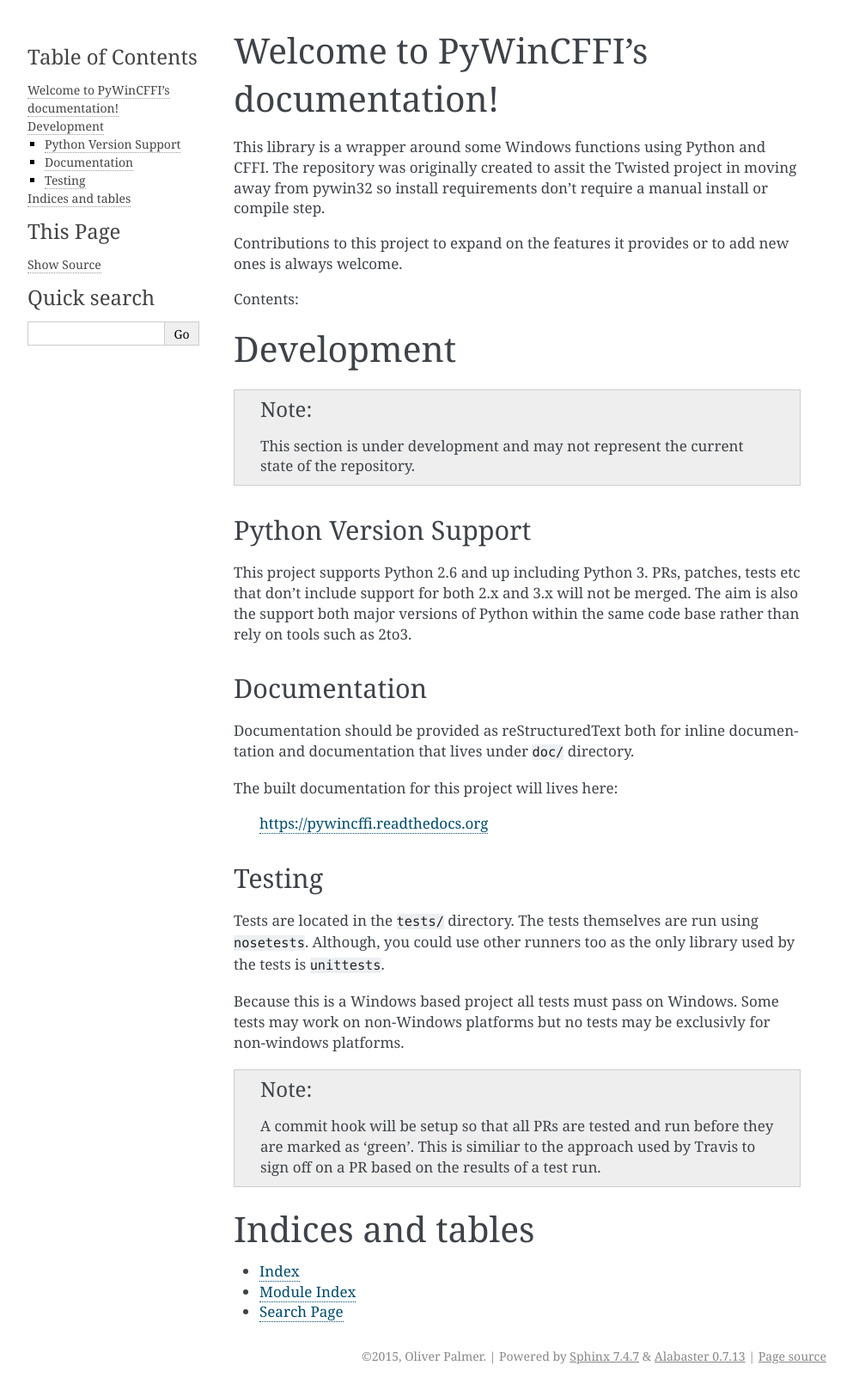
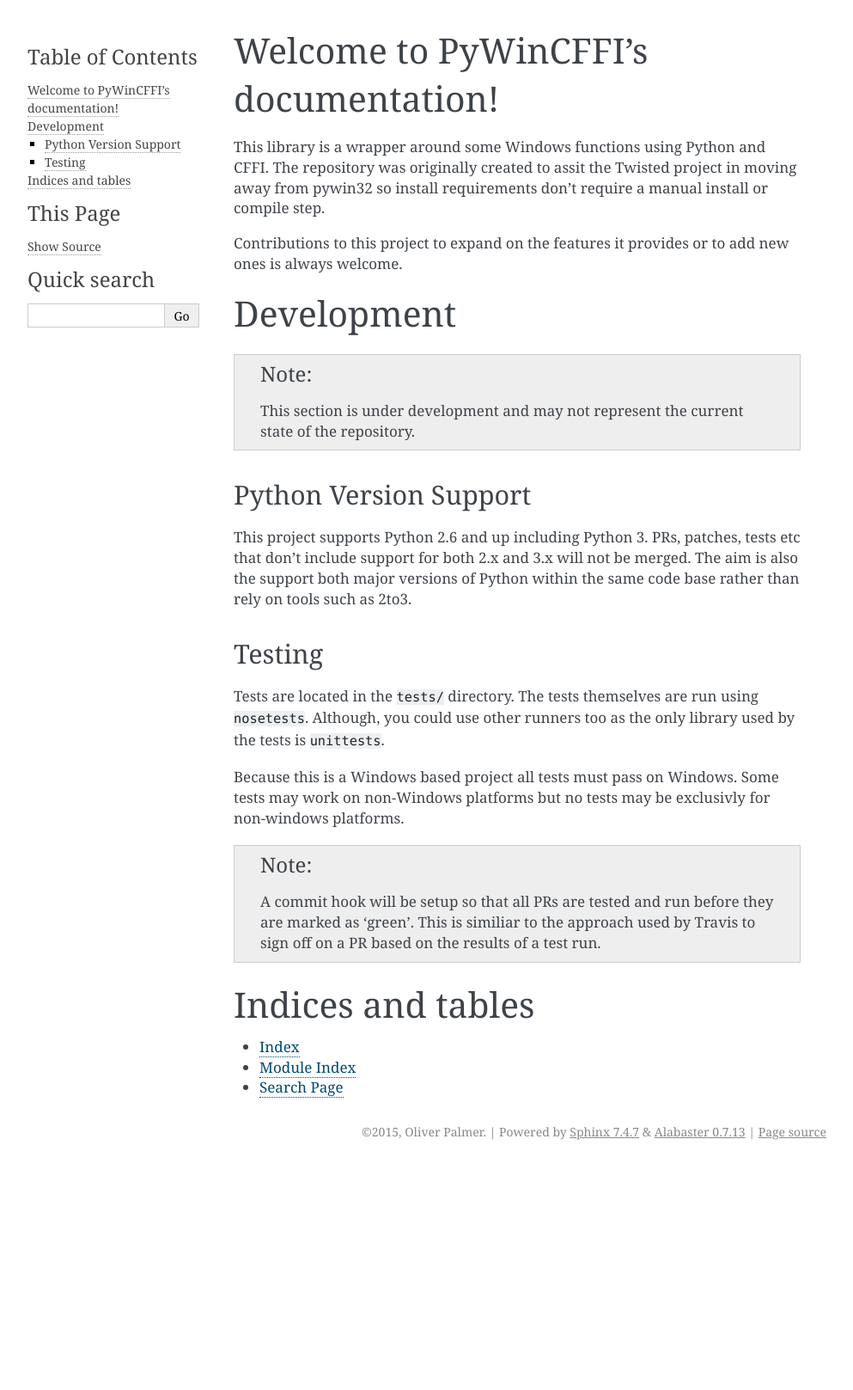
Before and after one commit to opalmer/pywincffi, a Sphinx documentation site: the page built from docs/source/index.rst, in a window 1280 px wide. Shown: the whole page at 86% size, without its empty margins (148-1141 px from the left). Built offline with Sphinx 7.4.7, drawn with Linux system fonts in a browser that asks for light colours; after the commit the page ends 1356 px from its top, so only the background shows below that.

Commit message:
remove documentation format/link for RTD

```diff
--- a/docs/source/index.rst
+++ b/docs/source/index.rst
@@ -30,18 +25,6 @@
 support for both 2.x and 3.x will not be merged.  The
 aim is also the support both major versions of Python within
 the same code base rather than rely on tools such as 2to3.
-
-Documentation
--------------
-
-Documentation should be provided as reStructuredText both for
-inline documentation and documentation that lives under ``doc/``
-directory.
-
-The built documentation for this project will lives here:
-
-    https://pywincffi.readthedocs.org
-
 
 Testing
 -------
```
Also changed, not shown: other parts of docs/source/index.rst (+0 -5 lines).
